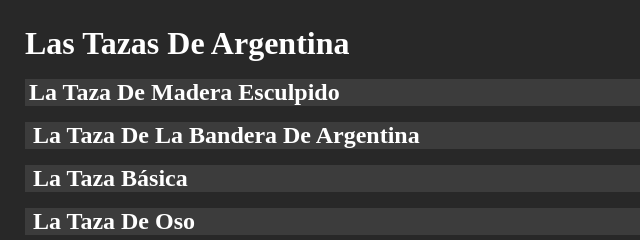
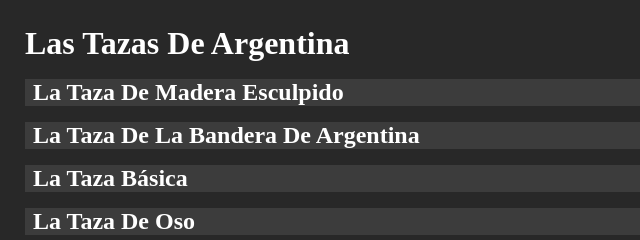
Before and after one commit to BenT24/BenT24.github.io, a plain HTML site: page SpanishProject/index.html in a window 1280 px wide. Shown: the top 240 px of the page, 0-640 px from the left. Drawn offline with Linux system fonts and the light colour scheme.

Commit message:
Update index.html

```diff
--- a/SpanishProject/index.html
+++ b/SpanishProject/index.html
@@ -8,7 +8,7 @@
 </head>
 <body>
 	<h1>Las Tazas De Argentina</h1>
-	<div class="choice, odd-choice" id="object1" onmouseleave="closeInfo('object1-info')">
+	<div class="choice" id="object1" onmouseleave="closeInfo('object1-info')">
 		<div class="choice" id="object1-button" onmouseenter="openInfo('object1-info')">
             <h2>La Taza De Madera Esculpido</h2>
         </div>
```
